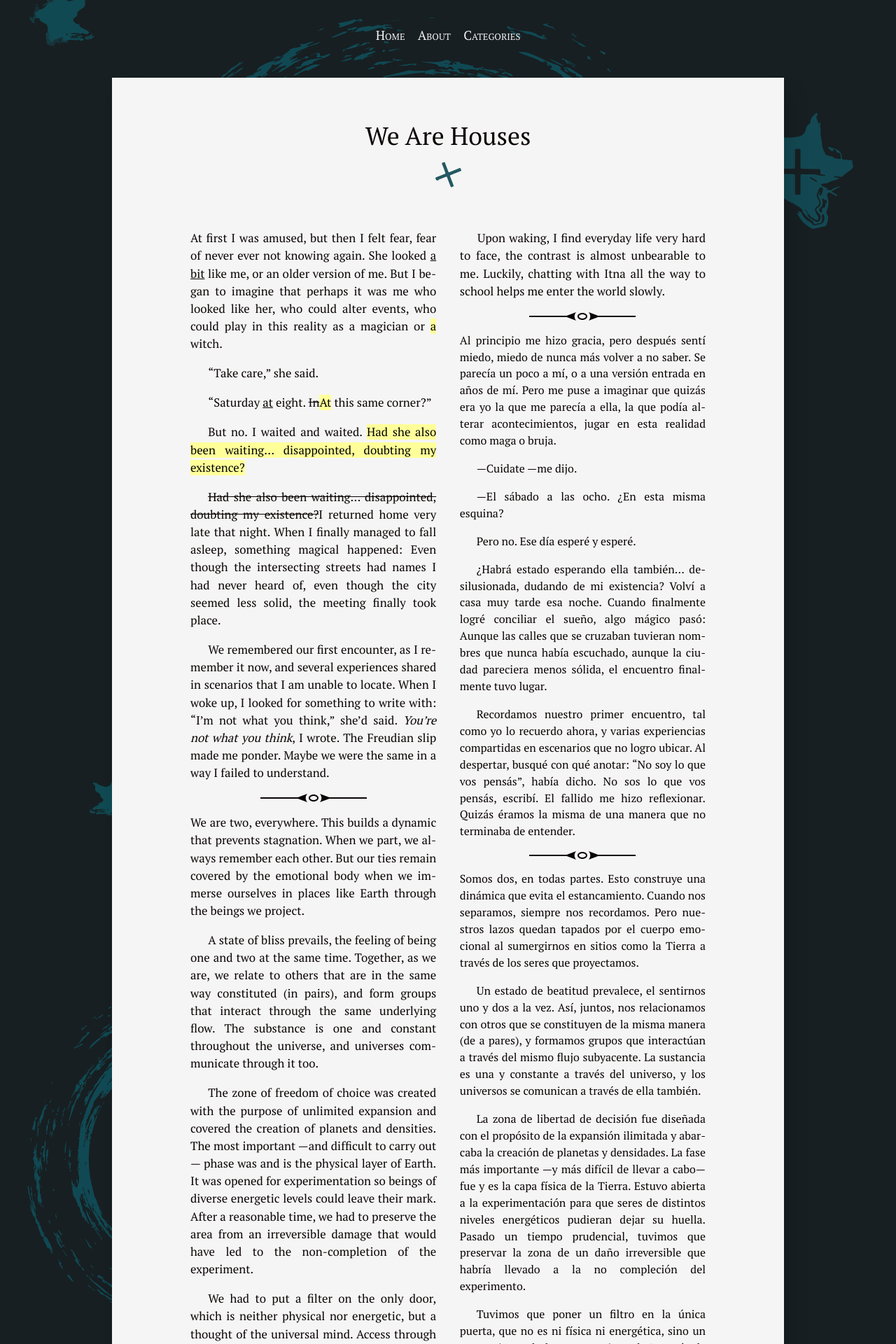
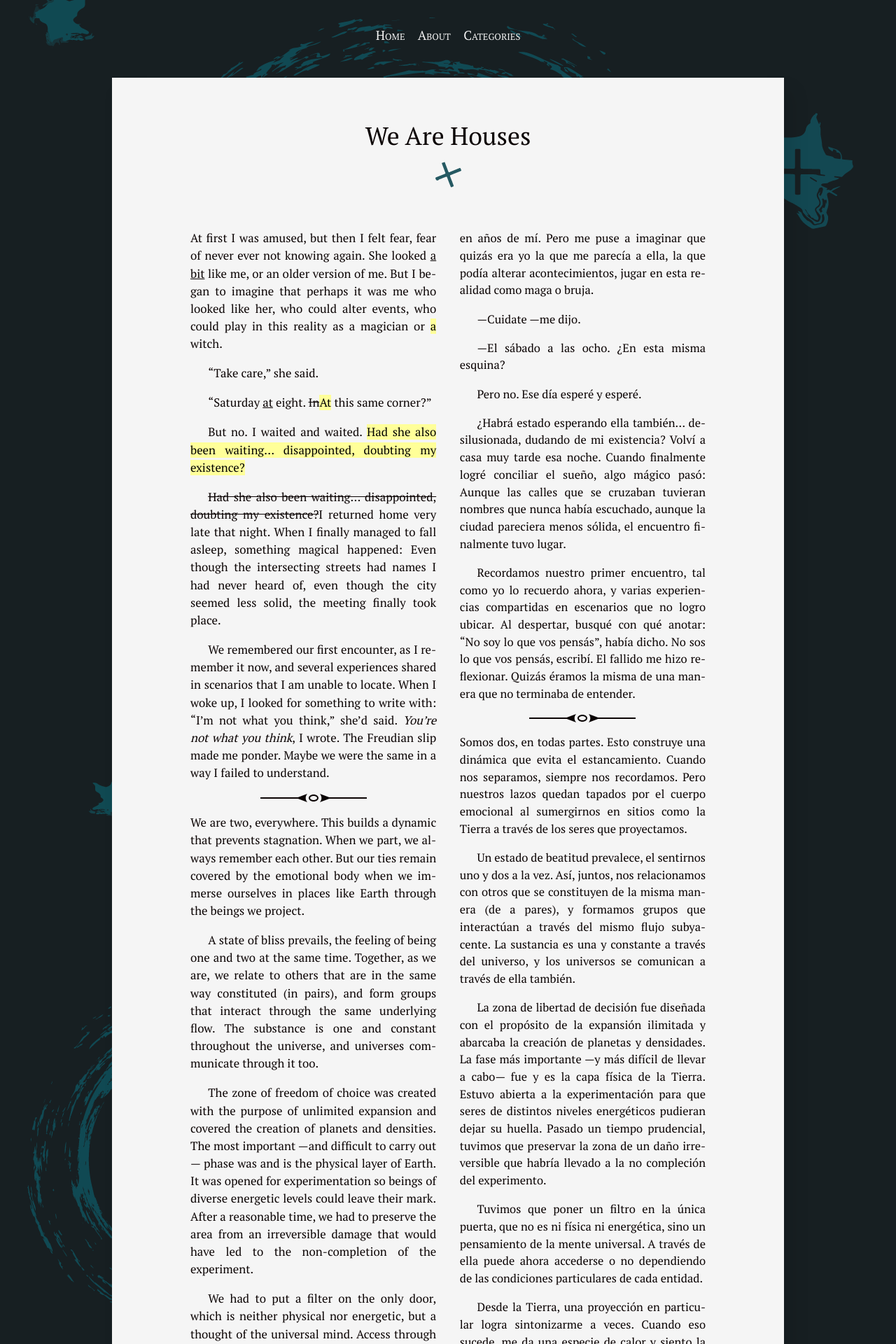
Before and after one commit to silvialohrmann/editorial, a Jekyll site: the page built from _posts/2022-11-18-we-are-houses.md, in a window 1280 px wide. Shown: the top 1920 px of the page at 70% size. Built offline with Jekyll 4.4.1, drawn with Linux system fonts in a browser that asks for light colours.

Commit message:
Update _base.scss

```diff
--- a/_sass/_base.scss
+++ b/_sass/_base.scss
@@ -214,6 +214,6 @@
 }
       @media (min-width: $on-tablet) {
 .spanish {
-  font-size: 95%;
+  font-size: 98%;
 }
   }
```
